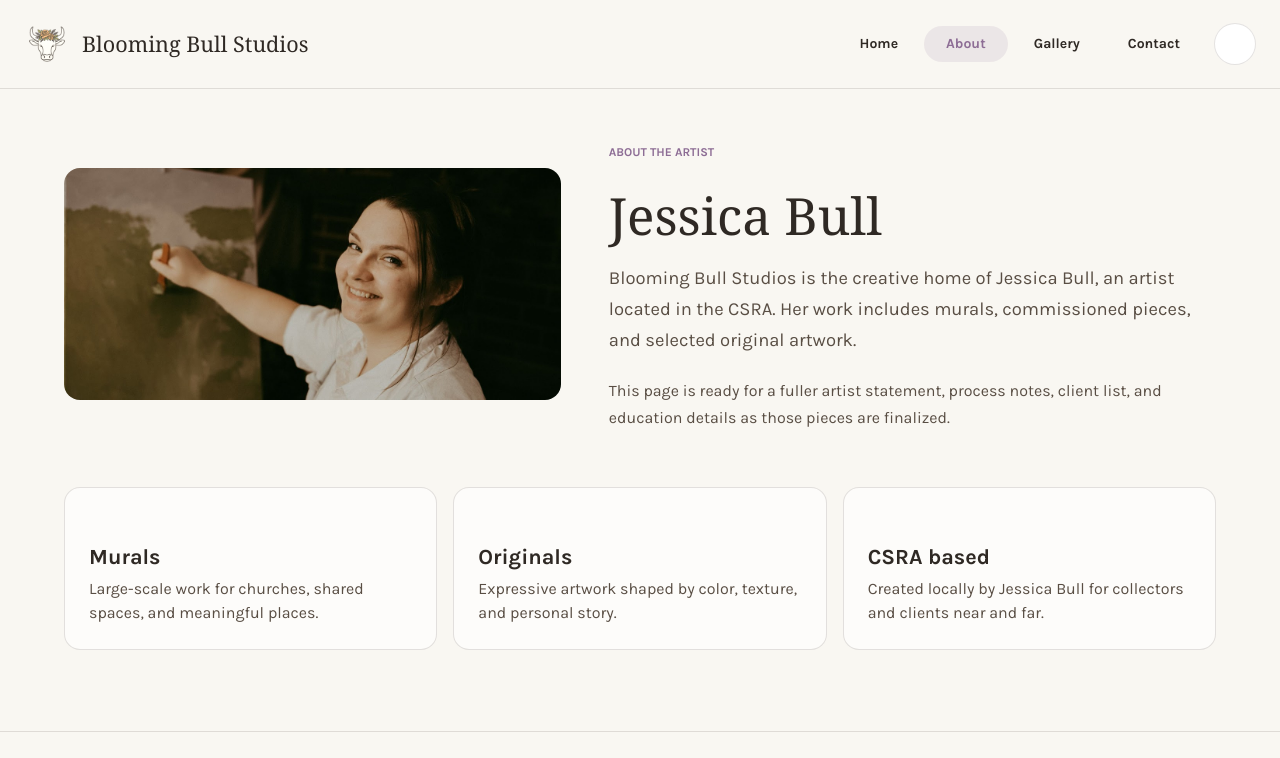
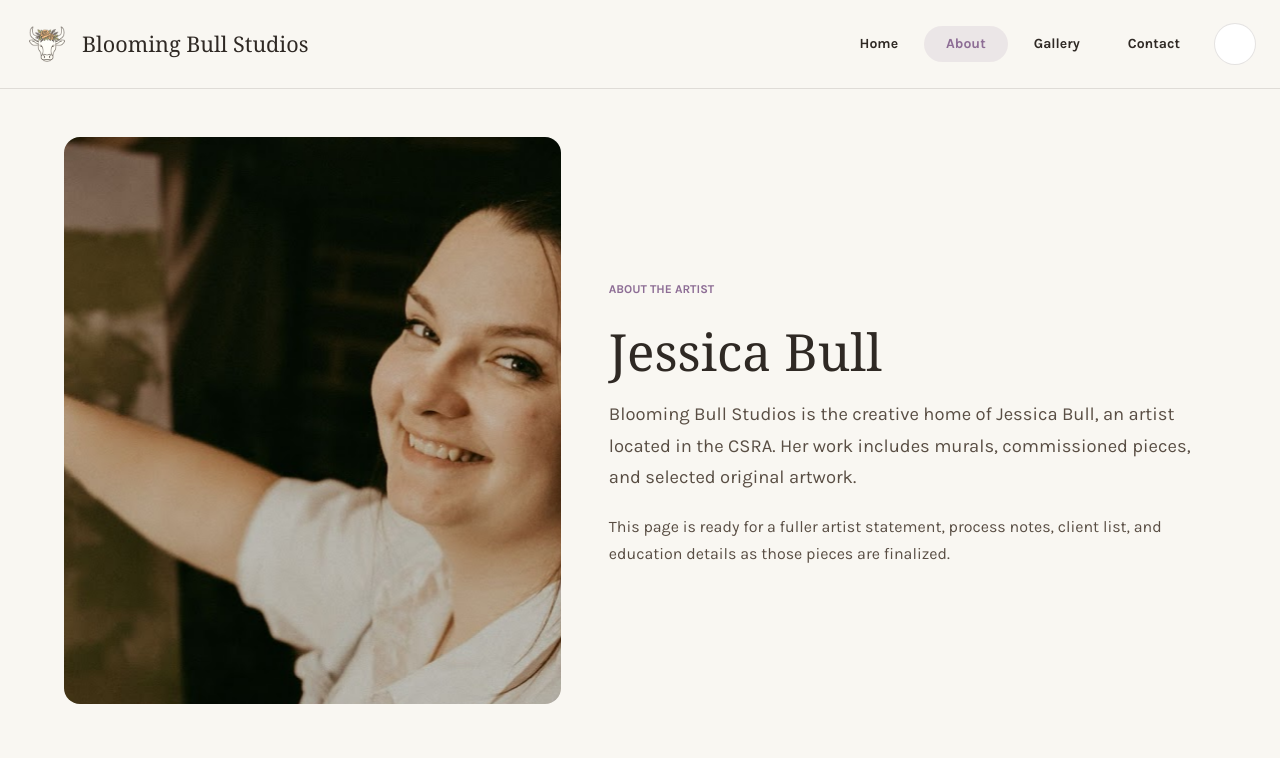
Before and after one commit to HBull5/JMBullArt, a React (Vite) app: page /about in a window 1280 px wide. Shown: the top 758 px of the page. Built offline with nearby package versions, Linux system fonts and the light colour scheme; some icons are missing; a web font is replaced by a local one.

Commit message:
animations

```diff
--- /dev/null
+++ b/src/components/ParallaxImage.jsx
@@ -0,0 +1,68 @@
+import React from "react";
+import { Box } from "@mui/material";
+
+export default function ParallaxImage({ src, alt, speed = 0.08, imageSx, sx }) {
+  const ref = React.useRef(null);
+  const [offset, setOffset] = React.useState(0);
+
+  React.useEffect(() => {
+    const prefersReducedMotion = window.matchMedia?.("(prefers-reduced-motion: reduce)").matches;
+
+    if (prefersReducedMotion) {
+      return undefined;
+    }
+
+    let frame = 0;
+
+    const updateOffset = () => {
+      frame = 0;
+      const node = ref.current;
+
+      if (!node) {
+        return;
+      }
+
+      const rect = node.getBoundingClientRect();
+      const viewportCenter = window.innerHeight / 2;
+      const elementCenter = rect.top + rect.height / 2;
+      setOffset((viewportCenter - elementCenter) * speed);
+    };
+
+    const onScroll = () => {
+      if (!frame) {
+        frame = window.requestAnimationFrame(updateOffset);
+      }
+    };
+
+    updateOffset();
+    window.addEventListener("scroll", onScroll, { passive: true });
+    window.addEventListener("resize", onScroll);
+
+    return () => {
+      window.removeEventListener("scroll", onScroll);
+      window.removeEventListener("resize", onScroll);
+      if (frame) {
+        window.cancelAnimationFrame(frame);
+      }
+    };
+  }, [speed]);
+
+  return (
+    <Box ref={ref} sx={{ overflow: "hidden", borderRadius: 2, ...sx }}>
+      <Box
+        component="img"
+        src={src}
+        alt={alt}
+        sx={{
+          width: "100%",
+          height: "100%",
+          minHeight: "inherit",
+          objectFit: "cover",
+          transform: `translate3d(0, ${offset}px, 0) scale(1.06)`,
+          transition: "transform 120ms linear",
+          ...imageSx,
+        }}
+      />
+    </Box>
+  );
+}
--- /dev/null
+++ b/src/components/Reveal.jsx
@@ -0,0 +1,56 @@
+import React from "react";
+import { Box } from "@mui/material";
+
+export default function Reveal({ children, delay = 0, direction = "up", sx, ...props }) {
+  const ref = React.useRef(null);
+  const [isVisible, setIsVisible] = React.useState(false);
+
+  React.useEffect(() => {
+    const prefersReducedMotion = window.matchMedia?.("(prefers-reduced-motion: reduce)").matches;
+
+    if (prefersReducedMotion) {
+      setIsVisible(true);
+      return undefined;
+    }
+
+    const observer = new IntersectionObserver(
+      ([entry]) => {
+        if (entry.isIntersecting) {
+          setIsVisible(true);
+          observer.disconnect();
+        }
+      },
+      { rootMargin: "0px 0px -12% 0px", threshold: 0.12 },
+    );
+
+    const node = ref.current;
+    if (node) {
+      observer.observe(node);
+    }
+
+    return () => observer.disconnect();
+  }, []);
+
+  const offset = {
+    up: "translate3d(0, 28px, 0)",
+    down: "translate3d(0, -28px, 0)",
+    left: "translate3d(28px, 0, 0)",
+    right: "translate3d(-28px, 0, 0)",
+  }[direction];
+
+  return (
+    <Box
+      ref={ref}
+      sx={{
+        opacity: isVisible ? 1 : 0,
+        transform: isVisible ? "translate3d(0, 0, 0)" : offset,
+        transition: `opacity 720ms ease ${delay}ms, transform 720ms cubic-bezier(.2,.8,.2,1) ${delay}ms`,
+        willChange: isVisible ? "auto" : "opacity, transform",
+        ...sx,
+      }}
+      {...props}
+    >
+      {children}
+    </Box>
+  );
+}
--- a/src/index.css
+++ b/src/index.css
@@ -37,3 +37,46 @@ button:focus,
 button:focus-visible {
   outline: 4px auto -webkit-focus-ring-color;
 }
+
+.art-card,
+.soft-panel {
+  height: 100%;
+  transition:
+    transform 220ms ease,
+    box-shadow 220ms ease,
+    border-color 220ms ease;
+}
+
+.art-card {
+  overflow: hidden;
+}
+
+.art-card img {
+  transition: transform 520ms cubic-bezier(0.2, 0.8, 0.2, 1);
+}
+
+.art-card:hover,
+.soft-panel:hover {
+  transform: translate3d(0, -4px, 0);
+}
+
+.art-card:hover img {
+  transform: scale(1.035);
+}
+
+@media (prefers-reduced-motion: reduce) {
+  *,
+  *::before,
+  *::after {
+    scroll-behavior: auto !important;
+    transition-duration: 0.001ms !important;
+    animation-duration: 0.001ms !important;
+    animation-iteration-count: 1 !important;
+  }
+
+  .art-card:hover,
+  .soft-panel:hover,
+  .art-card:hover img {
+    transform: none;
+  }
+}
--- a/src/pages/About.jsx
+++ b/src/pages/About.jsx
@@ -3,6 +3,8 @@ import { Box, Stack, Typography } from "@mui/material";
 import BrushIcon from "@mui/icons-material/Brush";
 import PaletteIcon from "@mui/icons-material/Palette";
 import PlaceIcon from "@mui/icons-material/Place";
+import ParallaxImage from "../components/ParallaxImage";
+import Reveal from "../components/Reveal";
 import { brand, images } from "../content";
 
 const notes = [
@@ -22,13 +24,15 @@ export default function About() {
           alignItems: "center",
         }}
       >
-        <Box
-          component="img"
+        <Reveal direction="right">
+          <ParallaxImage
             src={images.about}
             alt="Jessica Bull artwork"
-          sx={{ width: "100%", maxHeight: 620, objectFit: "cover", borderRadius: 2 }}
+            sx={{ minHeight: { xs: 360, md: 560 }, maxHeight: 620 }}
           />
+        </Reveal>
 
+        <Reveal delay={120} direction="left">
           <Stack spacing={2.5}>
             <Typography variant="overline" color="primary.main" sx={{ fontWeight: 700 }}>
               About the artist
@@ -39,10 +43,11 @@ export default function About() {
               Her work includes murals, commissioned pieces, and selected original artwork.
             </Typography>
             <Typography color="text.secondary" sx={{ lineHeight: 1.7 }}>
-            This page is ready for a fuller artist statement, process notes, client list, and education details as those
-            pieces are finalized.
+              This page is ready for a fuller artist statement, process notes, client list, and education details as
+              those pieces are finalized.
             </Typography>
           </Stack>
+        </Reveal>
       </Box>
 
       <Box
@@ -52,9 +57,10 @@ export default function About() {
           gap: 2,
         }}
       >
-        {notes.map((note) => (
+        {notes.map((note, index) => (
+          <Reveal key={note.label} delay={index * 100}>
             <Stack
-            key={note.label}
+              className="soft-panel"
               spacing={1}
               sx={{
                 border: "1px solid rgba(89, 78, 68, 0.16)",
@@ -68,6 +74,7 @@ export default function About() {
               <Typography variant="h3">{note.label}</Typography>
               <Typography color="text.secondary">{note.text}</Typography>
             </Stack>
+          </Reveal>
         ))}
       </Box>
     </Stack>
--- a/src/pages/Contact.jsx
+++ b/src/pages/Contact.jsx
@@ -4,6 +4,7 @@ import EmailIcon from "@mui/icons-material/Email";
 import FacebookIcon from "@mui/icons-material/Facebook";
 import InstagramIcon from "@mui/icons-material/Instagram";
 import StorefrontIcon from "@mui/icons-material/Storefront";
+import Reveal from "../components/Reveal";
 import { brand } from "../content";
 
 export default function Contact() {
@@ -17,29 +18,49 @@ export default function Contact() {
       }}
     >
       <Stack spacing={3} alignItems="center" textAlign="center" sx={{ maxWidth: 760 }}>
+        <Reveal>
           <Typography variant="overline" color="primary.main" sx={{ fontWeight: 700 }}>
             Contact
           </Typography>
+        </Reveal>
+        <Reveal delay={90}>
           <Typography variant="h1">Let's stay in touch</Typography>
+        </Reveal>
+        <Reveal delay={180}>
           <Typography color="text.secondary" sx={{ fontSize: "1.15rem" }}>
             For commissions, murals, available work, or general questions, email Jessica at{" "}
             <Link href={`mailto:${brand.email}`}>{brand.email}</Link>.
           </Typography>
+        </Reveal>
 
+        <Reveal delay={270}>
           <Stack direction={{ xs: "column", sm: "row" }} spacing={1.5} alignItems="center">
             <Button variant="contained" href={`mailto:${brand.email}`} startIcon={<EmailIcon />}>
               Email Jessica
             </Button>
-          <Button variant="outlined" href={brand.instagram} target="_blank" rel="noreferrer" startIcon={<InstagramIcon />}>
+            <Button
+              variant="outlined"
+              href={brand.instagram}
+              target="_blank"
+              rel="noreferrer"
+              startIcon={<InstagramIcon />}
+            >
               Instagram
             </Button>
-          <Button variant="outlined" href={brand.facebook} target="_blank" rel="noreferrer" startIcon={<FacebookIcon />}>
+            <Button
+              variant="outlined"
+              href={brand.facebook}
+              target="_blank"
+              rel="noreferrer"
+              startIcon={<FacebookIcon />}
+            >
               Facebook
             </Button>
             <Button variant="outlined" href={brand.etsy} target="_blank" rel="noreferrer" startIcon={<StorefrontIcon />}>
               Etsy
             </Button>
           </Stack>
+        </Reveal>
       </Stack>
     </Box>
   );
--- a/src/pages/Gallery.jsx
+++ b/src/pages/Gallery.jsx
@@ -1,10 +1,12 @@
 import React from "react";
 import { Box, Card, CardContent, CardMedia, Stack, Typography } from "@mui/material";
+import Reveal from "../components/Reveal";
 import { featuredWorks } from "../content";
 
 export default function Gallery() {
   return (
     <Stack spacing={4}>
+      <Reveal>
         <Box sx={{ maxWidth: 760 }}>
           <Typography variant="overline" color="primary.main" sx={{ fontWeight: 700 }}>
             Gallery
@@ -14,6 +16,7 @@ export default function Gallery() {
             A starting collection of murals, commissioned work, and studio pieces from Blooming Bull Studios.
           </Typography>
         </Box>
+      </Reveal>
 
       <Box
         sx={{
@@ -22,8 +25,9 @@ export default function Gallery() {
           gap: 2.5,
         }}
       >
-        {featuredWorks.map((piece) => (
-          <Card key={piece.title} sx={{ height: "100%" }}>
+        {featuredWorks.map((piece, index) => (
+          <Reveal key={piece.title} delay={index * 110}>
+            <Card className="art-card" sx={{ height: "100%" }}>
               <CardMedia component="img" height="330" image={piece.image} alt={piece.title} />
               <CardContent>
                 <Typography fontWeight={700}>{piece.title}</Typography>
@@ -32,6 +36,7 @@ export default function Gallery() {
                 </Typography>
               </CardContent>
             </Card>
+          </Reveal>
         ))}
       </Box>
     </Stack>
```
Also changed, not shown: src/pages/Home.jsx (+19 -7 lines). Lines whose indentation alone changed are shown as unchanged.
